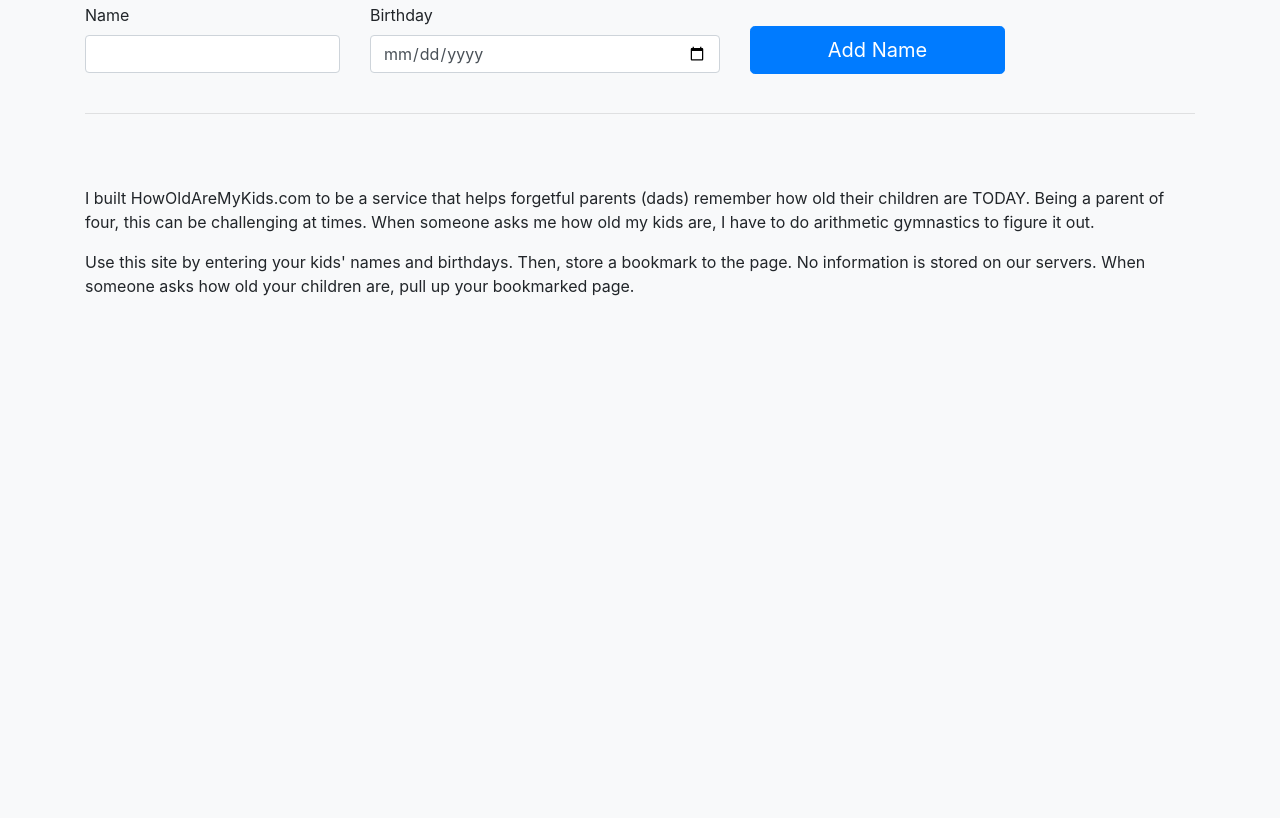
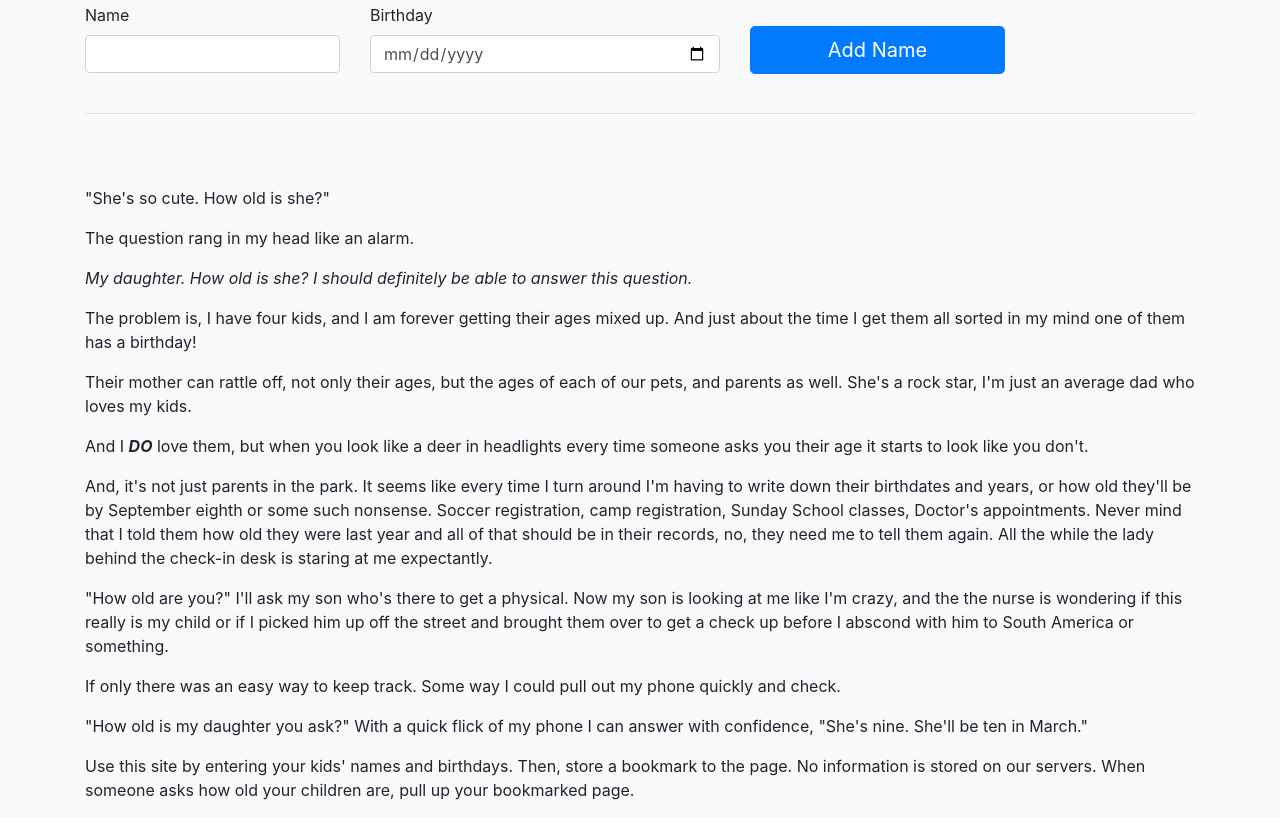
Before and after one commit to bthoman/how-old, a plain HTML site: page index.html in a window 1280 px wide. Shown: the part 342-1160 px from the top of the page. Before the commit the page ends 800 px from the top, so only its background shows below. Drawn offline with nearby package versions, Linux system fonts and the light colour scheme.

Commit message:
Adding story from Jessie

```diff
--- a/index.html
+++ b/index.html
@@ -62,10 +62,17 @@
     <br/>
     <br/>
     <div class="container">
-        <p>I built HowOldAreMyKids.com to be a service that helps forgetful parents (dads) remember how old their children are
-            TODAY. Being a parent of four, this can be challenging at times. When someone asks me how old my kids are, I
-            have to do arithmetic gymnastics to figure it out.
-        </p>
+        <p>"She's so cute. How old is she?"</p>
+        <p>The question rang in my head like an alarm.</p>
+        <p><i>My daughter. How old is she? I should definitely be able to answer this question.</i></p>
+        <p>The problem is, I have four kids, and I am forever getting their ages mixed up. And just about the time I get them all sorted in my mind one of them has a birthday! </p>
+        <p>Their mother can rattle off, not only their ages, but the ages of each of our pets, and parents as well. She's a rock star, I'm just an average dad who loves my kids. </p>
+        <p>And I <b><i>DO</i></b> love them, but when you look like a deer in headlights every time someone asks you their age it starts to look like you don't.</p>
+        <p>And, it's not just parents in the park. It seems like every time I turn around I'm having to write down their birthdates and years, or how old they'll be by September eighth or some such nonsense. Soccer registration, camp registration, Sunday School classes, Doctor's appointments. Never mind that I told them how old they were last year and all of that should be in their records, no, they need me to tell them again. All the while the lady behind the check-in desk is staring at me expectantly.</p>
+        <p>"How old are you?" I'll ask my son who's there to get a physical. Now my son is looking at me like I'm crazy, and the the nurse is wondering if this really is my child or if I picked him up off the street and brought them over to get a check up before I abscond with him to South America or something. </p>
+        <p>If only there was an easy way to keep track. Some way I could pull out my phone quickly and check.</p>
+        <p>"How old is my daughter you ask?" With a quick flick of my phone I can answer with confidence, "She's nine. She'll be ten in March."</p>
+
         <p>Use this site by entering your kids' names and birthdays. Then, store a bookmark to the page. No information is stored
             on our servers. When someone asks how old your children are, pull up your bookmarked page.</p>
     </div>
```
